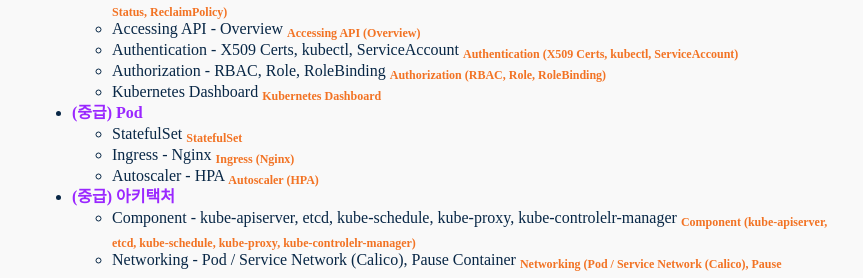
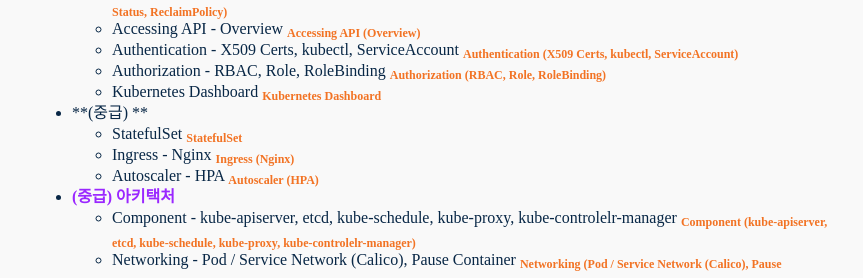
Before and after one commit to nimkoes/portfolio, a Jekyll site: the page built from _posts/2021-11-22-Kubernetes.md, in a window 1280 px wide. Shown: the part 1083-1361 px from the top of the page, without its empty margins (208-1071 px from the left). Built offline with Jekyll 4.4.1, drawn with Linux system fonts in a browser that asks for light colours.

Commit message:
Update 2021-11-22-Kubernetes.md

```diff
--- a/_posts/2021-11-22-Kubernetes.md
+++ b/_posts/2021-11-22-Kubernetes.md
@@ -48,7 +48,7 @@
   - Authentication - X509 Certs, kubectl, ServiceAccount               [<sub>Authentication (X509 Certs, kubectl, ServiceAccount)</sub>](){:target="_blank"}
   - Authorization - RBAC, Role, RoleBinding                            [<sub>Authorization (RBAC, Role, RoleBinding)</sub>](){:target="_blank"}
   - Kubernetes Dashboard                                               [<sub>Kubernetes Dashboard</sub>](){:target="_blank"}
-- **(중급) Pod**
+- **(중급) **
   - StatefulSet      [<sub>StatefulSet</sub>](){:target="_blank"}
   - Ingress - Nginx  [<sub>Ingress (Nginx)</sub>](){:target="_blank"}
   - Autoscaler - HPA [<sub>Autoscaler (HPA)</sub>](){:target="_blank"}
```
